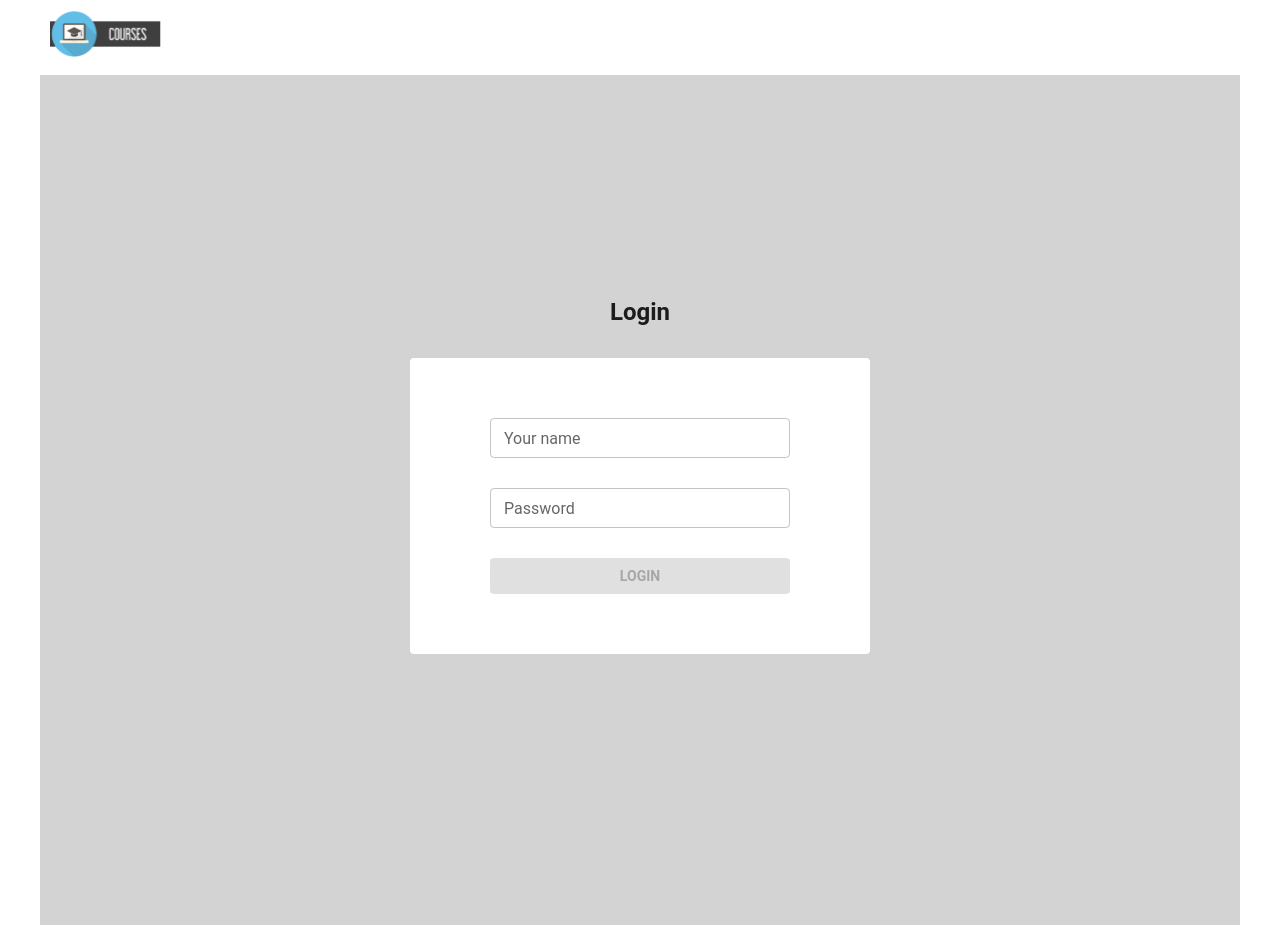
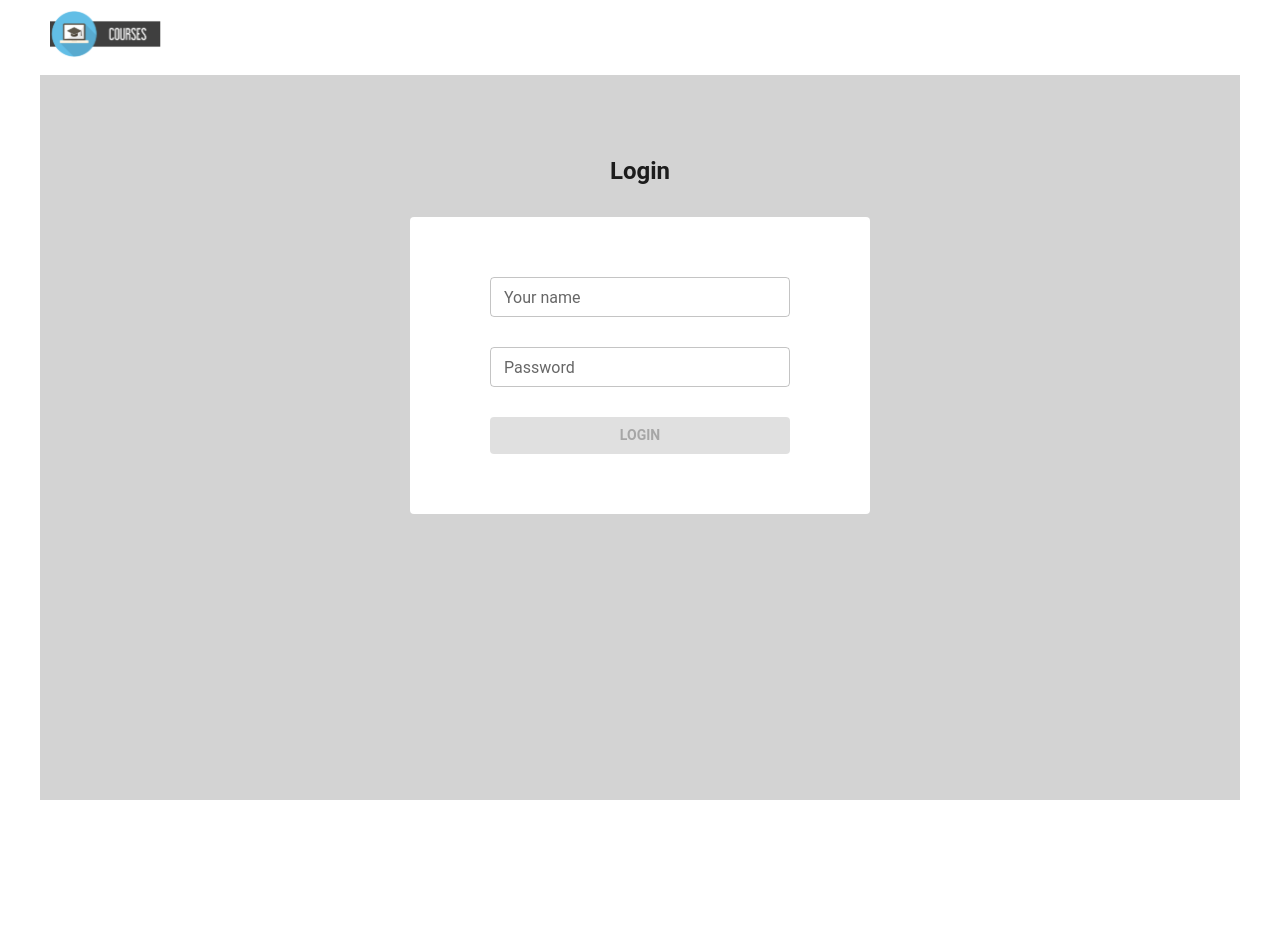
Before and after one commit to Lena523/react-short-track, a React (Vite) app: page /login in a window 1280 px wide. After the commit the page ends 800 px from the top, so only its background shows below. Built offline with nearby package versions, Linux system fonts and the light colour scheme; no server answers.

Commit message:
style: add adaptive styles to Login page

```diff
--- a/src/App.tsx
+++ b/src/App.tsx
@@ -73,7 +73,7 @@ function App() {
         sx={{
           backgroundColor: '#D3D3D3',
           margin: '0 auto',
-          paddingBottom: '50px',
+          minHeight: '100vh',
         }}
       >
         {isLoggedIn ? (
--- a/src/pages/login-page/login-page.tsx
+++ b/src/pages/login-page/login-page.tsx
@@ -28,8 +28,8 @@ export default function LoginPage({
           flexDirection: 'column',
           justifyContent: 'center',
           alignItems: 'center',
-          minHeight: '100vh',
           gap: '30px',
+          paddingTop: { xs: '30px', sm: '50px', md: '80px' },
         }}
       >
         <Title text={'Login'} />
@@ -40,7 +40,7 @@ export default function LoginPage({
               flexDirection: 'column',
               gap: '30px',
               alignItems: 'center',
-              padding: '60px 80px',
+              padding: { xs: '20px', sm: '40px', md: '60px 80px' },
               backgroundColor: '#FFFFFF',
               borderRadius: '4px',
             }}
```
